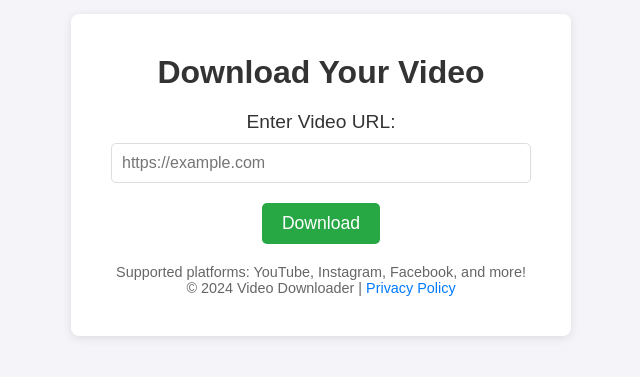
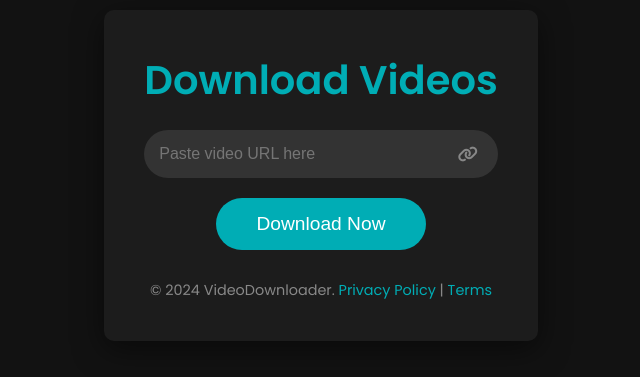
Before and after one commit to vinaygupta786/ReelDownloader, a plain HTML site: page index.html in a window 1280 px wide. Shown: the part 225-602 px from the top of the page, without its empty margins (319-959 px from the left). Drawn offline with Linux system fonts and the light colour scheme.

Commit message:
Update index.html

```diff
--- a/index.html
+++ b/index.html
@@ -4,108 +4,119 @@
     <meta charset="UTF-8">
     <meta name="viewport" content="width=device-width, initial-scale=1.0">
     <title>Video Downloader</title>
+
+    <!-- Google Fonts -->
+    <link href="https://fonts.googleapis.com/css2?family=Poppins:wght@300;400;600&display=swap" rel="stylesheet">
+
+    <!-- Font Awesome for icons -->
+    <link rel="stylesheet" href="https://cdnjs.cloudflare.com/ajax/libs/font-awesome/6.0.0-beta3/css/all.min.css">
+
+    <!-- Custom CSS -->
     <style>
-        /* Reset some basic elements */
         * {
             margin: 0;
             padding: 0;
             box-sizing: border-box;
         }
-
         body {
-            font-family: 'Arial', sans-serif;
-            background-color: #f4f4f9;
+            background-color: #121212;
+            font-family: 'Poppins', sans-serif;
+            color: #fff;
             display: flex;
             justify-content: center;
             align-items: center;
             height: 100vh;
-            color: #333;
         }
-
         .container {
-            background-color: #fff;
-            border-radius: 8px;
+            text-align: center;
+            max-width: 500px;
             padding: 40px;
-            box-shadow: 0 2px 10px rgba(0, 0, 0, 0.1);
-            max-width: 500px;
+            background-color: #1c1c1c;
+            border-radius: 10px;
+            box-shadow: 0 8px 30px rgba(0, 0, 0, 0.5);
+        }
+        h1 {
+            font-size: 2.5rem;
+            margin-bottom: 20px;
+            color: #00adb5;
+        }
+        .input-container {
+            position: relative;
             width: 100%;
-            text-align: center;
         }
-
-        h1 {
-            color: #333;
-            font-size: 2em;
-            margin-bottom: 20px;
+        .input-container input {
+            width: 100%;
+            padding: 15px;
+            background-color: #333;
+            border: none;
+            border-radius: 30px;
+            color: #fff;
+            font-size: 1rem;
+            outline: none;
+            padding-right: 50px;
         }
-
-        label {
-            font-size: 1.2em;
-            margin-bottom: 10px;
-            display: block;
+        .input-container .fa-link {
+            position: absolute;
+            right: 20px;
+            top: 50%;
+            transform: translateY(-50%);
+            color: #888;
         }
-
-        input[type="text"] {
-            width: 100%;
-            padding: 10px;
-            font-size: 1em;
-            border-radius: 5px;
-            border: 1px solid #ddd;
-            margin-bottom: 20px;
+        .btn {
+            margin-top: 20px;
+            padding: 15px 40px;
+            border: none;
+            background-color: #00adb5;
+            color: white;
+            font-size: 1.2rem;
+            border-radius: 30px;
+            cursor: pointer;
+            transition: all 0.3s ease;
         }
-
-        button {
-            background-color: #28a745;
-            color: white;
-            padding: 10px 20px;
-            font-size: 1.1em;
-            border: none;
-            border-radius: 5px;
-            cursor: pointer;
-            transition: background-color 0.3s ease;
+        .btn:hover {
+            background-color: #007b7f;
         }
-
-        button:hover {
-            background-color: #218838;
+        .btn:active {
+            transform: scale(0.98);
         }
-
-        .footer {
-            margin-top: 20px;
-            font-size: 0.9em;
-            color: #666;
+        footer {
+            margin-top: 30px;
+            color: #888;
+            font-size: 0.9rem;
         }
-
-        .footer a {
-            color: #007bff;
+        footer a {
+            color: #00adb5;
             text-decoration: none;
         }
-
-        .footer a:hover {
+        footer a:hover {
             text-decoration: underline;
-        }
-
-        @media (max-width: 600px) {
-            .container {
-                padding: 20px;
-            }
-
-            h1 {
-                font-size: 1.5em;
-            }
         }
     </style>
 </head>
 <body>
+
     <div class="container">
-        <h1>Download Your Video</h1>
-        <form action="/download" method="POST">
-            <label for="url">Enter Video URL:</label>
-            <input type="text" id="url" name="url" placeholder="https://example.com" required>
-            <button type="submit">Download</button>
-        </form>
-        <div class="footer">
-            <p>Supported platforms: YouTube, Instagram, Facebook, and more!</p>
-            <p>&copy; 2024 Video Downloader | <a href="#">Privacy Policy</a></p>
+        <h1>Download Videos</h1>
+        <div class="input-container">
+            <input type="url" name="url" id="videoURL" placeholder="Paste video URL here" required>
+            <i class="fas fa-link"></i>
         </div>
+        <button class="btn" onclick="submitForm()">Download Now</button>
+        <footer>
+            <p>&copy; 2024 VideoDownloader. <a href="#">Privacy Policy</a> | <a href="#">Terms</a></p>
+        </footer>
     </div>
+
+    <script>
+        function submitForm() {
+            const url = document.getElementById("videoURL").value;
+            if (!url) {
+                alert("Please enter a valid URL");
+                return;
+            }
+            window.location.href = '/download?url=' + encodeURIComponent(url);
+        }
+    </script>
+
 </body>
 </html>
```
